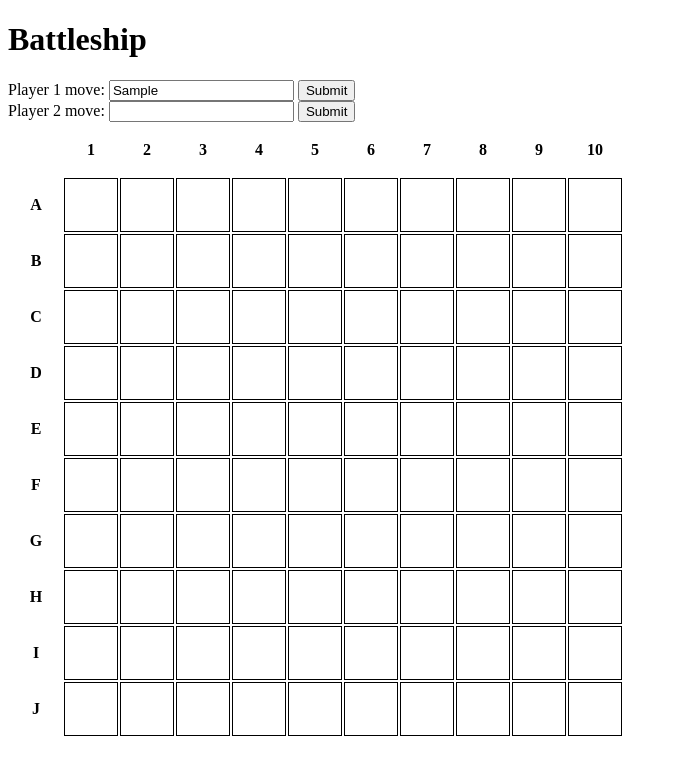
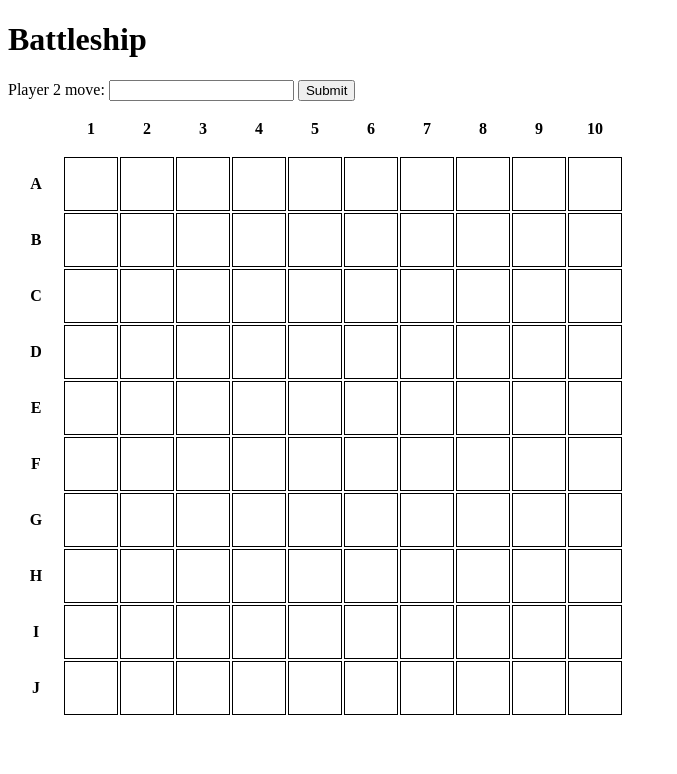
Before and after one commit to drewbkoch/battleship, a plain HTML site: page index.html in a window 1280 px wide. Both pictures are taken after typing "Sample" into the empty fields and a click on the button "Submit". Shown: the whole page, without its empty margins (0-677 px from the left). Drawn offline with nearby package versions, Linux system fonts and the light colour scheme.

Commit message:
alternating turns

```diff
--- a/index.html
+++ b/index.html
@@ -10,13 +10,13 @@
   <body>
     <h1>Battleship</h1>
 
-    <div class="move-submitter" data-other-player="2">
+    <div id="player-1-button" class="move-submitter" data-other-player="2">
       <label for="move">Player 1 move:</label>
       <input type="text" id="move">
       <button>Submit</button>
     </div>
 
-    <div class="move-submitter" data-other-player="1">
+    <div id="player-2-button" class="move-submitter" data-other-player="1">
       <label for="move">Player 2 move:</label>
       <input type="text" id="move">
       <button>Submit</button>
--- a/main.css
+++ b/main.css
@@ -8,3 +8,7 @@ td {
   height: 50px;
   border: 1px solid black;
 }
+
+#player-2-button {
+  display: none;
+}
--- a/main.js
+++ b/main.js
@@ -80,8 +80,6 @@ var player2 = [
 ]
 
 
-
-
 //combine all possible coordinates of player
 //TODO: make function --> kind of unnecessary unless more than 2 players
 
@@ -89,9 +87,13 @@ var player1AllCoordinates = player1[0].piece.coordinates.concat(player1[1].piece
 
 var player2AllCoordinates = player2[0].piece.coordinates.concat(player2[2].piece.coordinates, player2[2].piece.coordinates,player2[3].piece.coordinates,player2[4].piece.coordinates);
 
-//add player 1 submit event handler
+//player submit event handler
 $('.move-submitter button').on('click',function() {
   var submission = $(this).siblings('input').val();
+  //clear input
+  $(this).siblings('input').val("")
+
+  var parent = $(this).parents('.move-submitter');
 
   //set which player is the other player
   var otherPlayerNumber = $(this).parents('.move-submitter').attr('data-other-player');
@@ -99,6 +101,14 @@ $('.move-submitter button').on('click',function() {
   var coordinateArray = eval(otherPlayer+"AllCoordinates");
   var otherPlayer = eval(otherPlayer);
   checkArrayForHit(coordinateArray, otherPlayer, submission);
+
+  //next player's turn
+  $('.move-submitter').not(parent).each(function(){
+    $(this).show();
+  });
+
+  parent.hide();
+
 })
 
 function checkArrayForHit(array, player, submission) {
```
